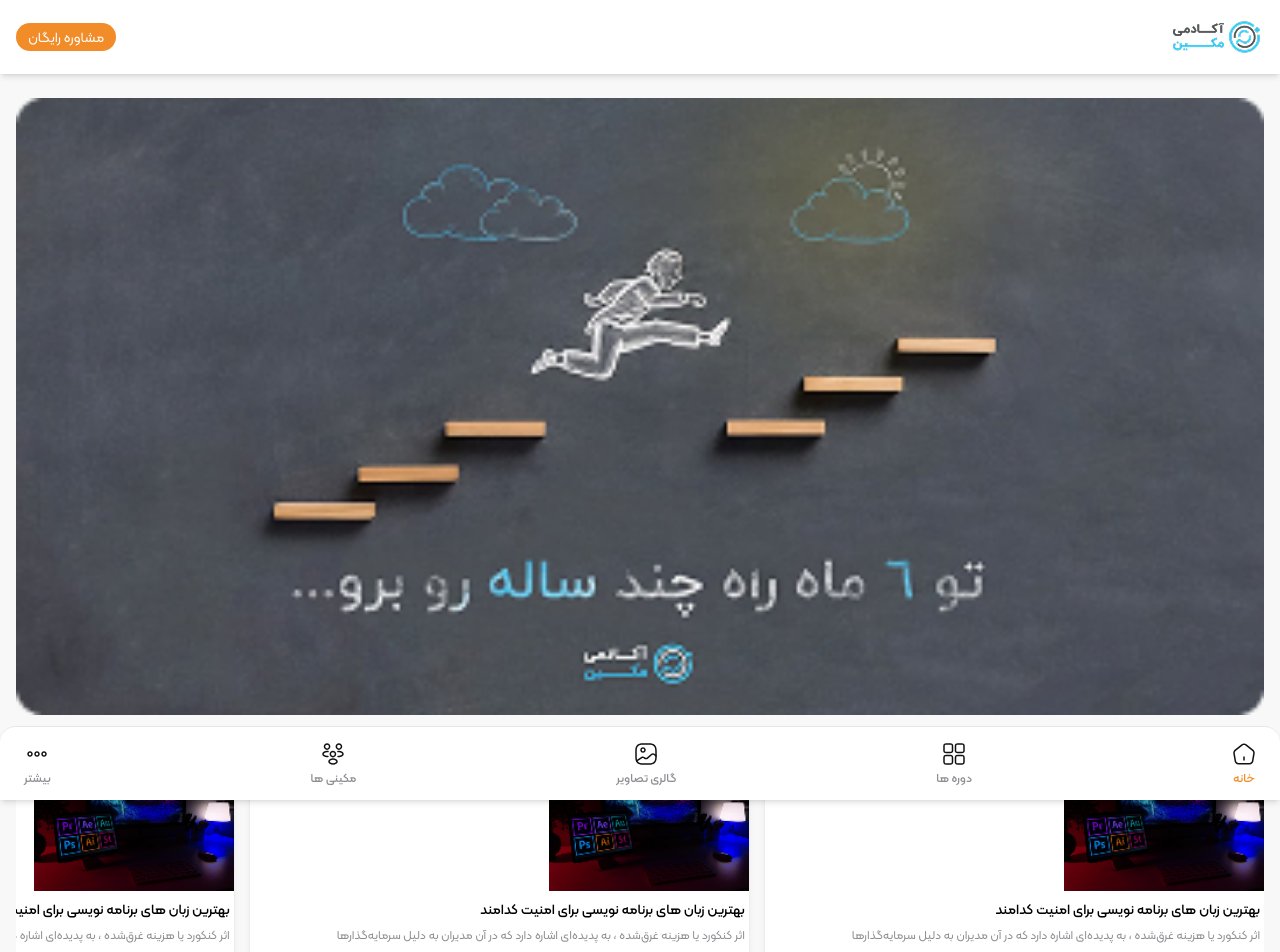
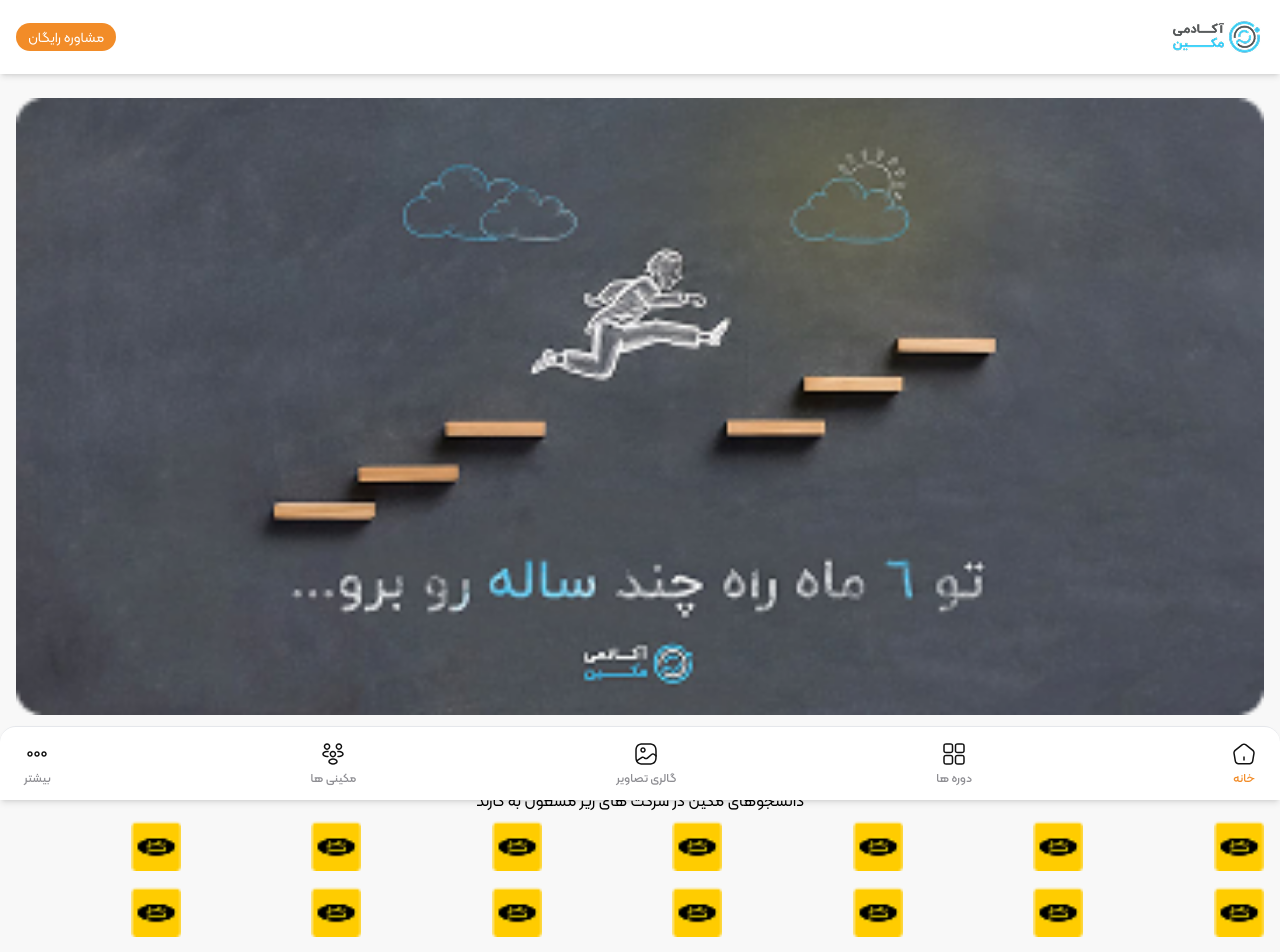
Before and after one commit to valipour0212/makeen-academy-website, a Next.js app: page / in a window 1280 px wide. Shown: the top 952 px of the page. Built offline with nearby package versions, Linux system fonts and the light colour scheme.

Commit message:
feat(ui): Implement StudentCompanies Section

```diff
--- a/components/pages/Home/HomePage.tsx
+++ b/components/pages/Home/HomePage.tsx
@@ -1,7 +1,7 @@
 "use client";
 import React from 'react';
 import Image from "next/image";
-import BlogList from "@/components/templates/BlogList/BlogList";
+import StudentCompanies from "@/components/templates/StudentCompanies/StudentCompanies";
 
 
 function HomePage() {
@@ -23,7 +23,8 @@ function HomePage() {
             {/*<MentorsList/>*/}
             {/*<Cowork/>*/}
             {/*<Gallery/>*/}
-            <BlogList/>
+            {/*<BlogList/>*/}
+            <StudentCompanies/>
         </div>
     );
 }
--- /dev/null
+++ b/components/templates/StudentCompanies/StudentCompanies.tsx
@@ -0,0 +1,72 @@
+import React from 'react';
+import Image from "next/image";
+
+function StudentCompanies() {
+    const images = [
+        "/companies-logo/img-1.png",
+        "/companies-logo/img-1.png",
+        "/companies-logo/img-1.png",
+        "/companies-logo/img-1.png",
+        "/companies-logo/img-1.png",
+        "/companies-logo/img-1.png",
+        "/companies-logo/img-1.png",
+        "/companies-logo/img-1.png",
+        "/companies-logo/img-1.png",
+        "/companies-logo/img-1.png",
+        "/companies-logo/img-1.png",
+        "/companies-logo/img-1.png",
+        "/companies-logo/img-1.png",
+        "/companies-logo/img-1.png",
+        "/companies-logo/img-1.png",
+        "/companies-logo/img-1.png",
+        "/companies-logo/img-1.png",
+        "/companies-logo/img-1.png",
+        "/companies-logo/img-1.png",
+        "/companies-logo/img-1.png",
+        "/companies-logo/img-1.png",
+        "/companies-logo/img-1.png",
+        "/companies-logo/img-1.png",
+        "/companies-logo/img-1.png",
+        "/companies-logo/img-1.png",
+        "/companies-logo/img-1.png",
+        "/companies-logo/img-1.png",
+        "/companies-logo/img-1.png",
+        "/companies-logo/img-1.png",
+        "/companies-logo/img-1.png",
+        "/companies-logo/img-1.png",
+        "/companies-logo/img-1.png",
+        "/companies-logo/img-1.png",
+        "/companies-logo/img-1.png",
+        "/companies-logo/img-1.png",
+        "/companies-logo/img-1.png",
+        "/companies-logo/img-1.png",
+        "/companies-logo/img-1.png",
+        "/companies-logo/img-1.png",
+        "/companies-logo/img-1.png",
+        "/companies-logo/img-1.png",
+        "/companies-logo/img-1.png",
+    ]
+
+    return (
+        <section className="my-5 text-center">
+            <h2 className="font-medium text-[20px]">با افتخار</h2>
+            <h3 className="font-normal text-[16px]">دانشجو‌های مکین در شرکت های زیر مشغول به کارند</h3>
+
+            <div className="grid grid-cols-7 grid-rows-6 gap-4 mt-2">
+                {
+                    images.map((image, index) => <Image
+                        key={index}
+                        src={image}
+                        alt={image}
+                        width={50}
+                        height={50}
+                        className="object-cover"
+                    />
+                    )
+                }
+            </div>
+        </section>
+    );
+}
+
+export default StudentCompanies;
```
Also changed, not shown: public/companies-logo/img-1.png (added).
